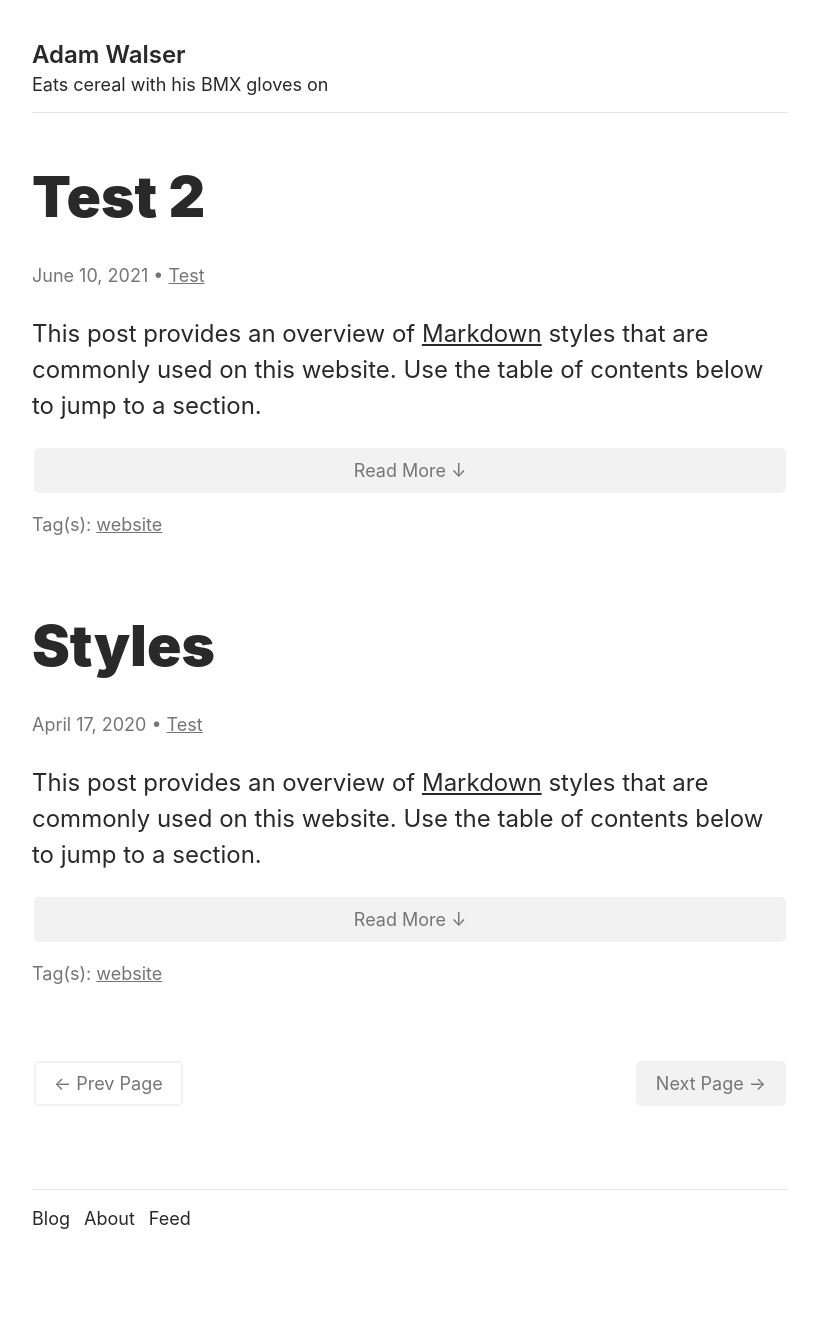
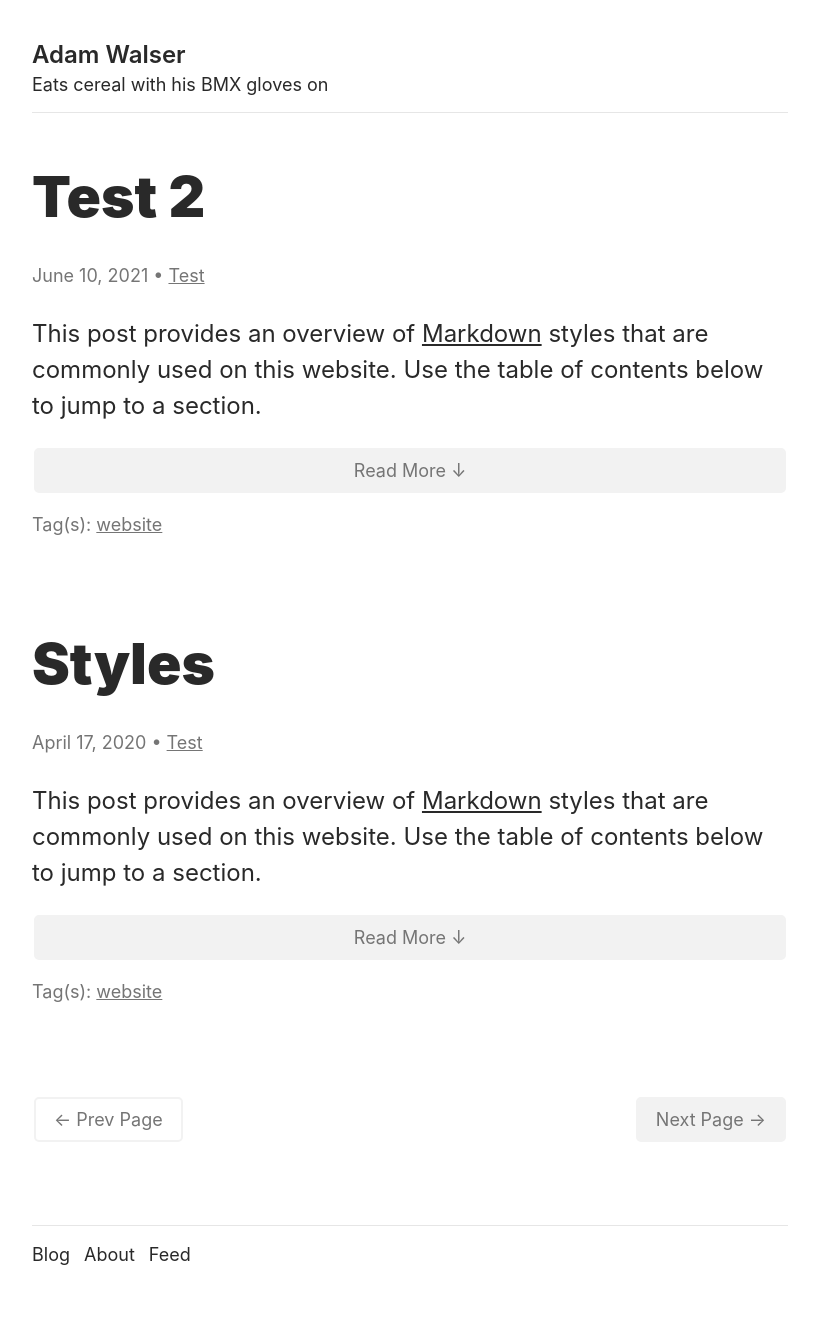
Before and after one commit to ajpwalser/ajpwalser.github.io, a Jekyll site: the page built from index.html, in a window 1280 px wide. Shown: the whole page, without its empty margins (230-1047 px from the left). Built offline with Jekyll 4.4.1, drawn with Linux system fonts in a browser that asks for light colours; some web fonts are replaced; the list of posts is cut into pages by our own code; before the commit the page ends 1303 px from its top, so only the background shows below that.

Commit message:
Update style.css

```diff
--- a/css/style.css
+++ b/css/style.css
@@ -70,12 +70,6 @@
 font-weight: 400;
 }
 
-/* Description */
-
-section {
-margin-bottom: 4em;
-}
-
 /* Headings */
 
 h1,
@@ -146,7 +140,7 @@
 }
 
 .meta {
-	margin-bottom: 4em;
+	margin-bottom: 5em;
 }
 
 .meta a {
```
